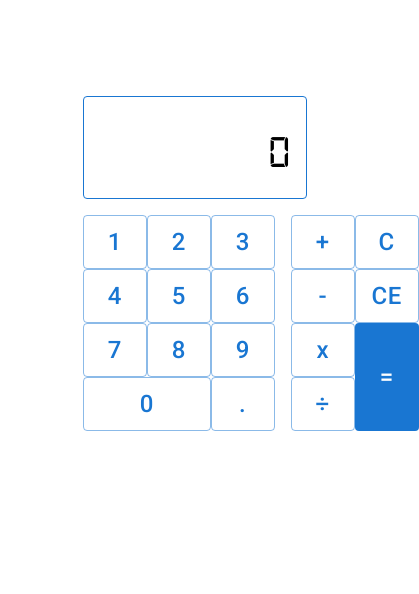
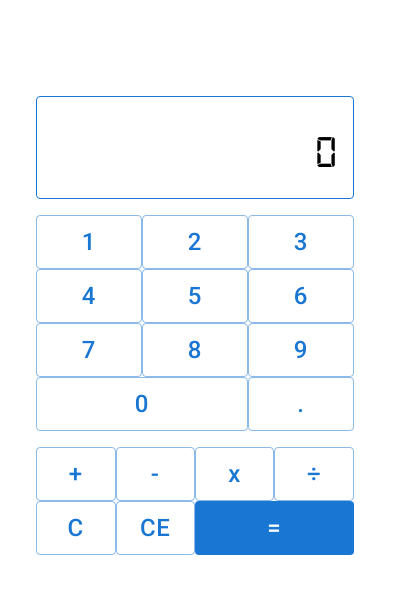
Before and after one commit to shard520/CN-Bootcamp, a React (Create React App) app in the folder week-5/calc-app/: page / in a window 390 px wide. Shown: the top 594 px of the page, 419 px wide, since content can reach past the window. Built offline with nearby package versions, Linux system fonts and the light colour scheme; the HTML template or start-up script is replaced by a standard one.

Commit message:
Add responsive styles to switch layout from portrait to landscape.

```diff
--- a/week-5/calc-app/src/App.js
+++ b/week-5/calc-app/src/App.js
@@ -57,7 +57,7 @@ function App() {
     <>
       <ThemeProvider theme={appTheme}>
         <Box className="app">
-          <Box sx={{ width: '60%', ml: 'auto', mr: 'auto' }}>
+          <Box sx={{ width: { xs: '85%', sm: '60%' }, ml: 'auto', mr: 'auto' }}>
             <Display displayNum={displayNum} />
             <Controls
               updateDisplay={handleClick}
--- a/week-5/calc-app/src/components/Controls.js
+++ b/week-5/calc-app/src/components/Controls.js
@@ -7,7 +7,7 @@ const Controls = ({ updateDisplay, equalsClick, reset, cancelEntry }) => {
     <Box
       sx={{
         display: 'grid',
-        gridTemplateColumns: '3fr 2fr',
+        gridTemplateColumns: { sm: '3fr 2fr' },
         ml: 'auto',
         mr: 'auto',
       }}
--- a/week-5/calc-app/src/components/Numbers.js
+++ b/week-5/calc-app/src/components/Numbers.js
@@ -5,16 +5,13 @@ const Numbers = ({ updateDisplay }) => {
   return (
     <Box
       sx={{
-        gridColumn: '1 / span 1',
-        mr: 2,
+        gridColumn: { sm: '1 / span 1' },
+        mr: { sm: 2 },
+        mb: { xs: 2, sm: 'unset' },
         display: 'grid',
         gridTemplateRows: 'repeat(4, 1fr)',
         gridTemplateColumns: 'repeat(3, 1fr)',
-        // width: '50%',
-        // ml: 'auto',
-        // mr: 'auto',
       }}
-      spacing={2}
     >
       <Button data-value="1" variant="outlined" onClick={updateDisplay}>
         1
--- a/week-5/calc-app/src/components/Operators.js
+++ b/week-5/calc-app/src/components/Operators.js
@@ -7,15 +7,12 @@ const Operators = ({ updateDisplay, equalsClick, reset, cancelEntry }) => {
       sx={{
         gridColumn: '2 / span 1',
         display: 'grid',
-        gridTemplateColumns: '1fr 1fr',
-        // width: '50%',
-        // ml: 'auto',
-        // mr: 'auto',
+        gridArea: { xs: '2 / 1 / span 2 / span 1', sm: 'unset' },
+        gridTemplateColumns: { xs: 'repeat(4, 1fr)', sm: '1fr 1fr' },
       }}
-      spacing={2}
     >
       <Button
-        sx={{ gridColumn: '1 / span 1' }}
+        sx={{ gridColumn: { sm: '1 / span 1' } }}
         data-value="+"
         variant="outlined"
         onClick={updateDisplay}
@@ -23,7 +20,7 @@ const Operators = ({ updateDisplay, equalsClick, reset, cancelEntry }) => {
         +
       </Button>
       <Button
-        sx={{ gridColumn: '1 / span 1' }}
+        sx={{ gridColumn: { sm: '1 / span 1' } }}
         data-value="-"
         variant="outlined"
         onClick={updateDisplay}
@@ -31,7 +28,7 @@ const Operators = ({ updateDisplay, equalsClick, reset, cancelEntry }) => {
         -
       </Button>
       <Button
-        sx={{ textTransform: 'none', gridColumn: '1 / span 1' }}
+        sx={{ textTransform: 'none', gridColumn: { sm: '1 / span 1' } }}
         data-value="*"
         variant="outlined"
         onClick={updateDisplay}
@@ -39,7 +36,7 @@ const Operators = ({ updateDisplay, equalsClick, reset, cancelEntry }) => {
         x
       </Button>
       <Button
-        sx={{ gridColumn: '1 / span 1' }}
+        sx={{ gridColumn: { sm: '1 / span 1' } }}
         data-value="/"
         variant="outlined"
         onClick={updateDisplay}
@@ -48,21 +45,26 @@ const Operators = ({ updateDisplay, equalsClick, reset, cancelEntry }) => {
       </Button>
 
       <Button
-        sx={{ gridColumn: '2 / span 1', gridRow: '1 / span 1' }}
+        sx={{ gridArea: { sm: '1 / 2 / span 1 / span 1' } }}
         variant="outlined"
         onClick={reset}
       >
         C
       </Button>
       <Button
-        sx={{ gridColumn: '2 / span 1', gridRow: '2 / span 1' }}
+        sx={{ gridArea: { sm: '2 / 2 / span 1 / span 1' } }}
         variant="outlined"
         onClick={cancelEntry}
       >
         CE
       </Button>
       <Button
-        sx={{ gridColumn: '2 / span 1', gridRow: '3 / span 2' }}
+        sx={{
+          gridArea: {
+            xs: '2 / 3 / span 1 / span 2 ',
+            sm: '3 / 2 / span 2 / span 1',
+          },
+        }}
         data-value="="
         variant="contained"
         disableElevation
```
Also changed, not shown: 1 other file (tests, documents, lock files or other folders).
